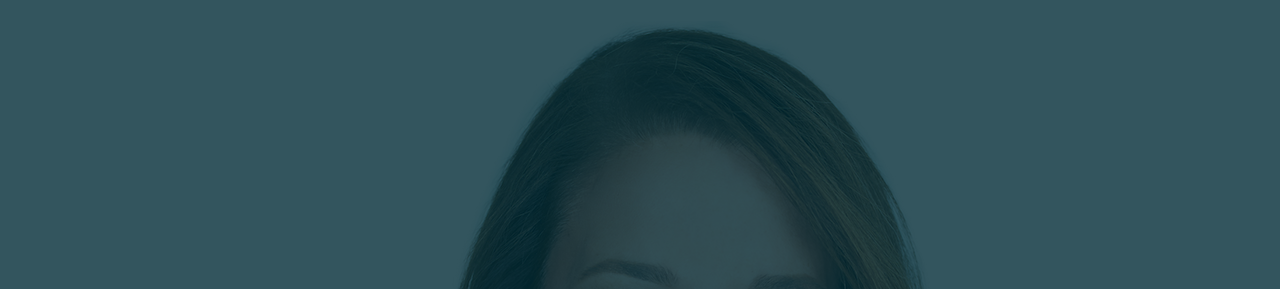
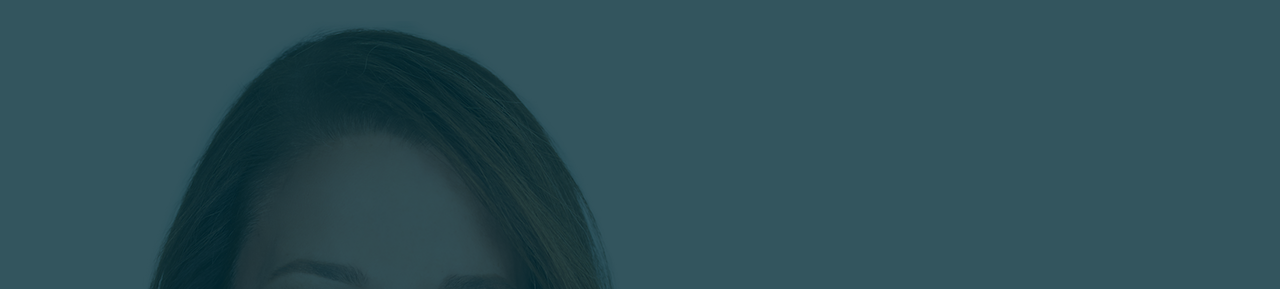
Before and after one commit to alangecodemaster/julie-rosenberg, a plain HTML site: page index.html in a window 1280 px wide. Shown: the top 289 px of the page. Drawn offline with Linux system fonts and the light colour scheme.

Commit message:
Update index.html

```diff
--- a/index.html
+++ b/index.html
@@ -17,7 +17,7 @@
         <style type="text/css">
             body{background: #002225;}
             html, body{margin: 0; padding: 0;}
-            .heading{background-size: cover; padding: 0 15px; color: white; background-image: url('assets/img/drjr 6.jpg'); height: 100vh; min-height: 500px; display: flex ; flex-direction: column; justify-content: center; align-items: center; font-family: "DM Sans"; font-size: 18px; position: relative;}
+            .heading{background-size: cover; background-position: center; background-repeat: no-repeat; padding: 0 15px; color: white; background-image: url('assets/img/drjr 6.jpg'); height: 100vh; min-height: 500px; display: flex ; flex-direction: column; justify-content: center; align-items: center; font-family: "DM Sans"; font-size: 18px; position: relative;}
             .heading:before{content: ''; background: #002b36; display: block; position: absolute; left: 0; top: 0; width: 100%; height: 100%; opacity: .8;}
             .heading h1{font-family: "Tinos"; font-size: 60px; margin: 0;}
             .heading h1,
```
